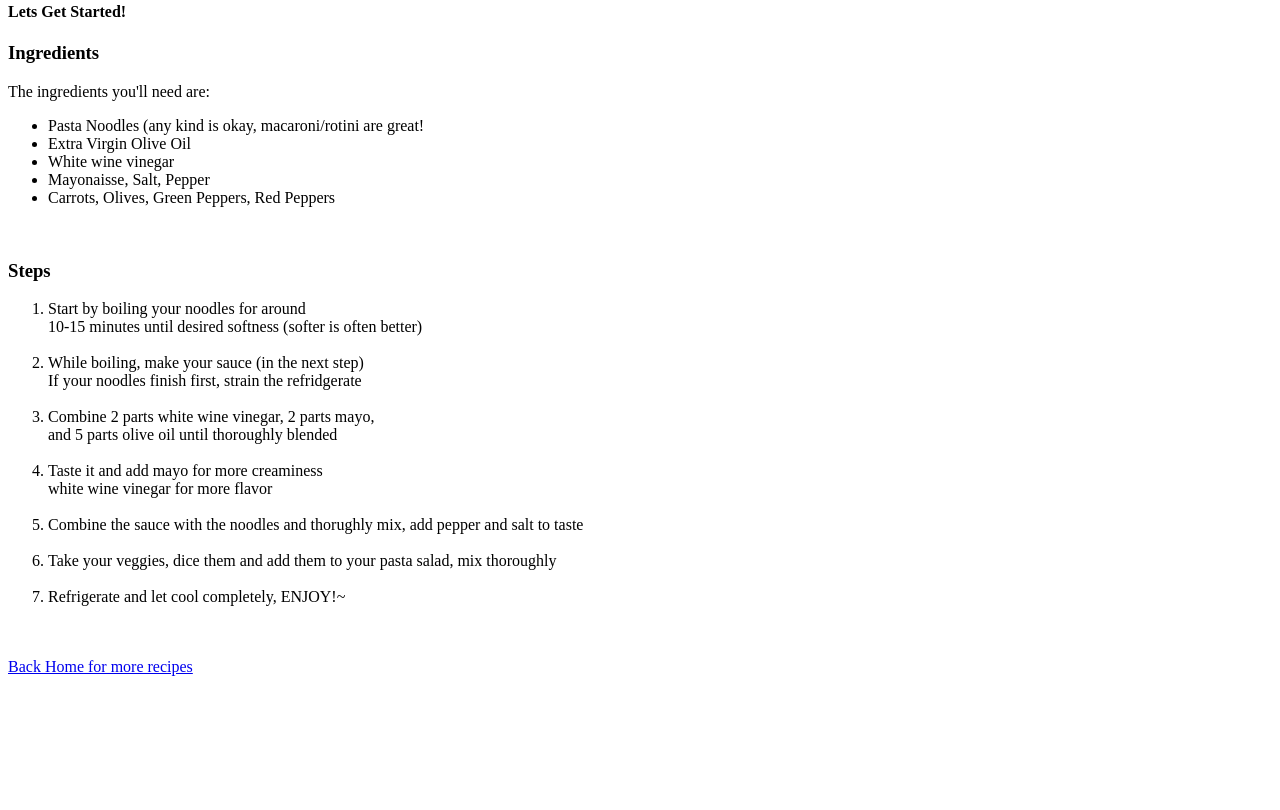
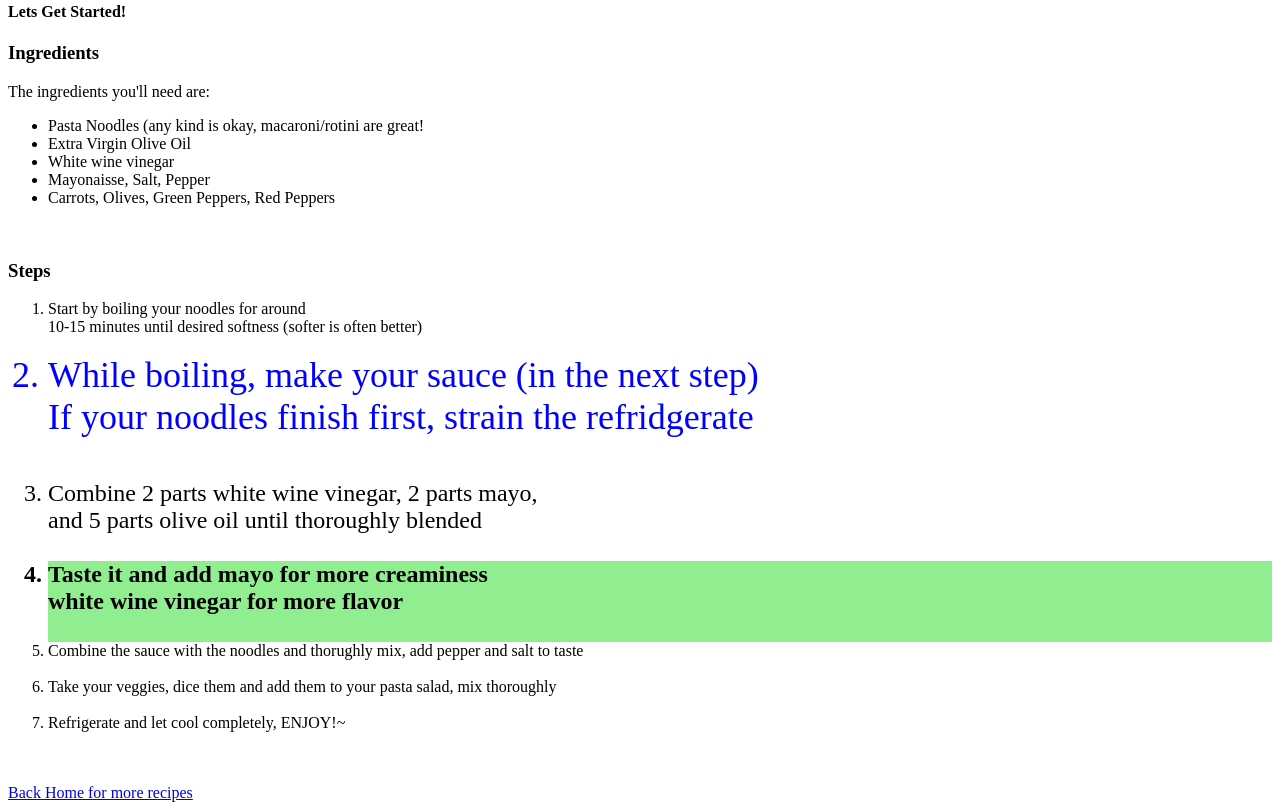
Before and after one commit to Highwalker757/odin-recipes, a plain HTML site: page recipes/pastasalad.html in a window 1280 px wide. Shown: the part 523-1333 px from the top of the page. Before the commit the page ends 1207 px from the top, so only its background shows below. Drawn offline with Linux system fonts and the light colour scheme.

Commit message:
Add styling to Pasta Salad recipe

```diff
--- a/recipes/pastasalad.html
+++ b/recipes/pastasalad.html
@@ -5,6 +5,27 @@
 <meta http-equiv="X-UA-Compatible" content="IE-edge">
 <meta name="viewport" content="width=device-width, inital-scale=1.0">
 <title>Pasta Salad</title>
+<style>
+ .one {
+  background-color:#FFC0CB;
+  font-family: Verdana; Dejavu Sans; sans-serif;
+}
+
+ .seperate {
+  font-size: 24px;
+}
+
+  #two {
+  color:#0000FF;
+  font-size: 36px;
+}
+  #four {
+  background-color:#90EE90;
+  font-size: 24px;
+  font-weight: 700;
+{
+
+</style>
 
 </head>
 
@@ -31,15 +52,17 @@ The ingredients you'll need are:
 <br>
 <h3>Steps</h3>
 <ol>
-  <li>Start by boiling your noodles for around<br>
- 10-15 minutes until desired softness (softer is often better)</li><br>
-  <li> While boiling, make your sauce (in the next step)<br>
-If your noodles finish first, strain the refridgerate</li><br>
-  <li>Combine 2 parts white wine vinegar, 2 parts mayo,<br>
- and 5 parts olive oil until thoroughly blended </li><br>
-  <li>Taste it and add mayo for more creaminess<br>
-white wine vinegar for more flavor</li><br>
-  <li>Combine the sauce with the noodles and thorughly mix, add pepper and salt to taste</li><br>
+ <div class="odd">
+ <li>Start by boiling your noodles for around<br>
+ 10-15 minutes until desired softness (softer is often better)</li><br></div>
+  <div id="two"><li> While boiling, make your sauce (in the next step)<br>
+If your noodles finish first, strain the refridgerate</li><br></div>
+ <div class="odd seperate"> <li>Combine 2 parts white wine vinegar, 2 parts mayo,<br>
+ and 5 parts olive oil until thoroughly blended </li><br> </div>
+  <div id="four"><li>Taste it and add mayo for more creaminess<br>
+white wine vinegar for more flavor</li><br></div>
+ <div class="odd"> <li>Combine the sauce with the noodles and thorughly mix, add pepper and salt to taste</li><br></div>
+
   <li>Take your veggies, dice them and add them to your pasta salad, mix thoroughly</li><br>
   <li> Refrigerate and let cool completely, ENJOY!~</li><br>
 </ol>
```
